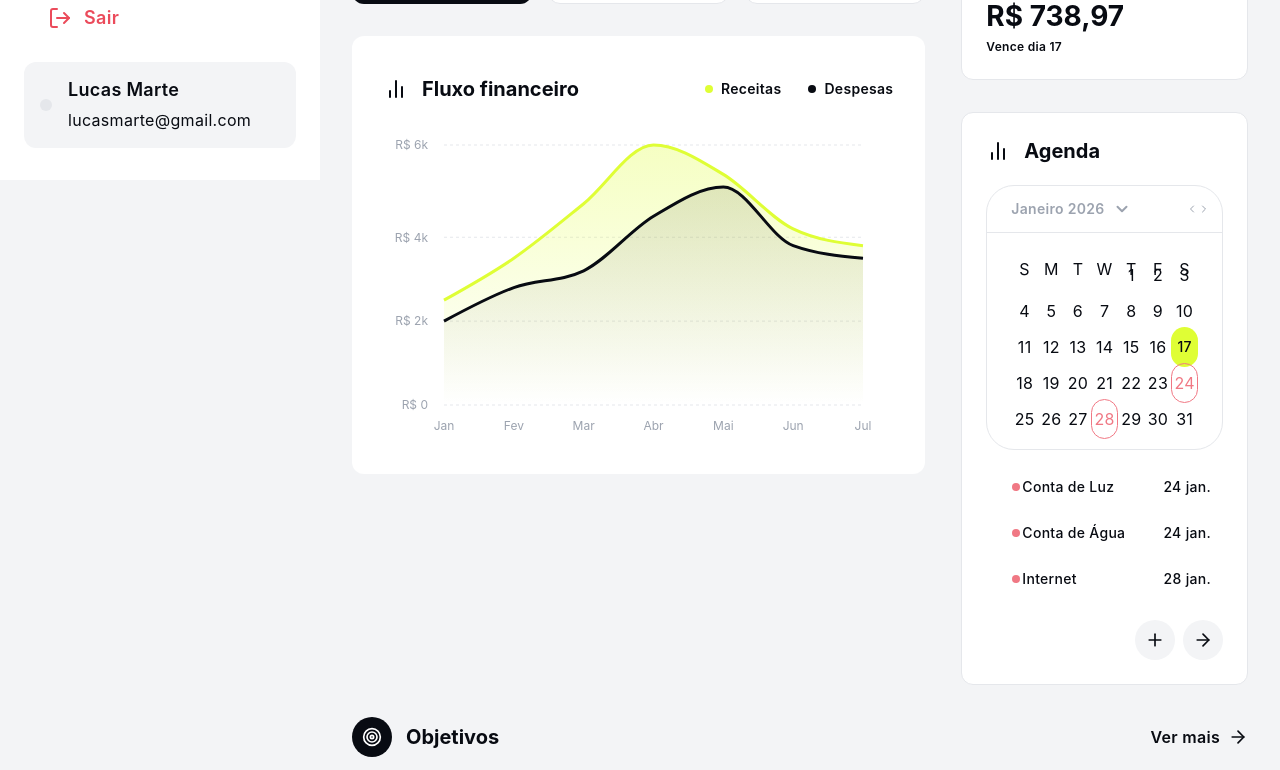
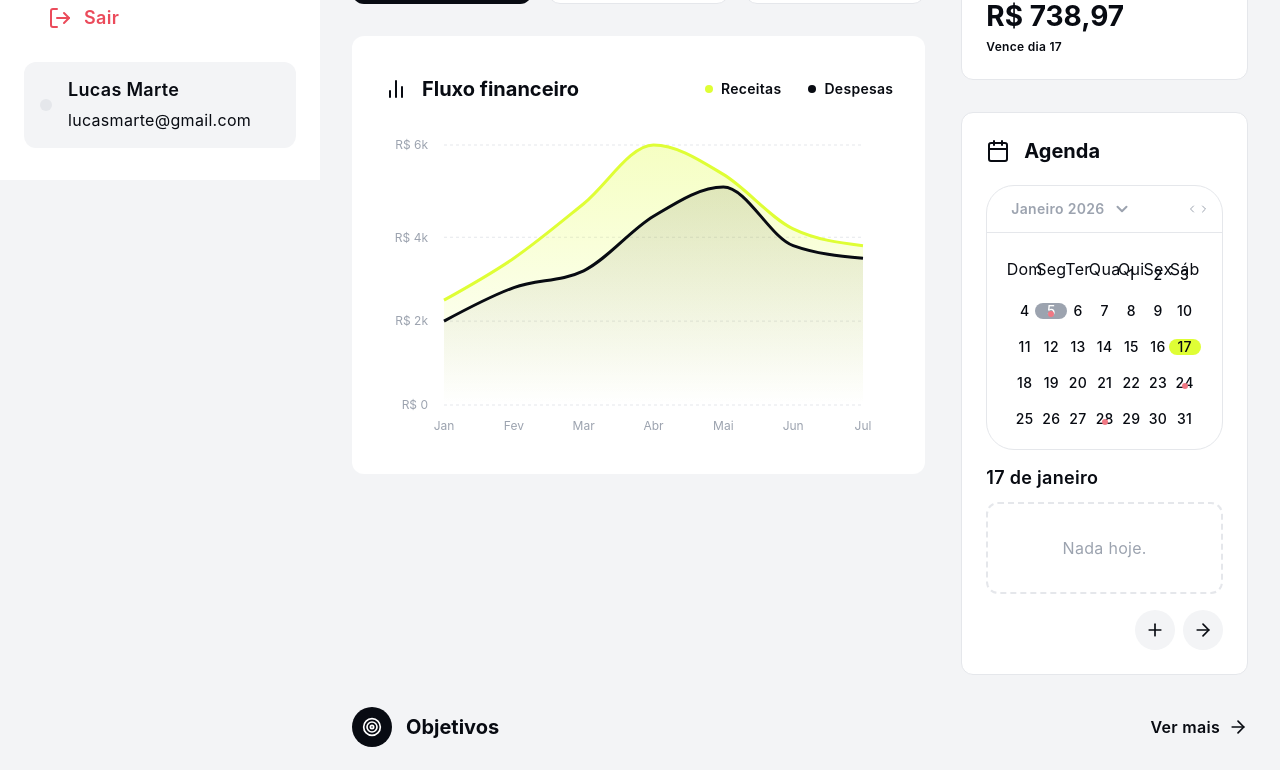
Before and after one commit to contatomarteacademy-design/projeto-teste-sequencia-prompts, a React (Vite) app: page / in a window 1280 px wide. Shown: the part 620-1390 px from the top of the page. Built offline with nearby package versions, Linux system fonts and the light colour scheme; grey boxes are pictures that could not be loaded.

Commit message:
feat: implementar calendário funcional com seleção de dia, lista de contas e marcação como pago

```diff
--- a/src/components/dashboard/AgendaWidget.tsx
+++ b/src/components/dashboard/AgendaWidget.tsx
@@ -1,12 +1,13 @@
 import { useState } from 'react';
-import { FiChevronLeft, FiChevronRight, FiBarChart2 } from 'react-icons/fi';
-import { FiPlus, FiArrowRight } from 'react-icons/fi';
+import { FiChevronLeft, FiChevronRight, FiCalendar } from 'react-icons/fi';
+import { FiPlus, FiArrowRight, FiCheck } from 'react-icons/fi';
 import { useFinance } from '../../contexts/FinanceContext';
+import { Bill } from '../../types';
 
 export default function AgendaWidget() {
-  const { calendarEvents } = useFinance();
-  const events = calendarEvents;
+  const { bills, updateBill } = useFinance();
   const [currentDate, setCurrentDate] = useState(new Date(2026, 0, 1)); // Janeiro 2026
+  const [selectedDay, setSelectedDay] = useState<number | null>(17); // Dia 17 como padrão (hoje)
 
   const monthNames = [
     'Janeiro',
@@ -23,7 +24,7 @@ export default function AgendaWidget() {
     'Dezembro',
   ];
 
-  const weekDays = ['S', 'M', 'T', 'W', 'T', 'F', 'S'];
+  const weekDays = ['Dom', 'Seg', 'Ter', 'Qua', 'Qui', 'Sex', 'Sáb'];
 
   const year = currentDate.getFullYear();
   const month = currentDate.getMonth();
@@ -32,50 +33,85 @@ export default function AgendaWidget() {
   const firstDayOfMonth = new Date(year, month, 1);
   const lastDayOfMonth = new Date(year, month + 1, 0);
   const daysInMonth = lastDayOfMonth.getDate();
-  const startingDayOfWeek = firstDayOfMonth.getDay();
+  const startingDayOfWeek = firstDayOfMonth.getDay(); // 0 = Domingo
 
   // Navegação entre meses
   const goToPreviousMonth = () => {
     setCurrentDate(new Date(year, month - 1, 1));
+    setSelectedDay(null); // Limpar seleção ao mudar de mês
   };
 
   const goToNextMonth = () => {
     setCurrentDate(new Date(year, month + 1, 1));
+    setSelectedDay(null); // Limpar seleção ao mudar de mês
   };
 
-  // Verificar se uma data tem evento
-  const getEventsForDate = (day: number) => {
-    return events.filter((event) => {
-      const eventDate = new Date(event.date);
+  // Verificar se uma data tem contas pendentes
+  const hasPendingBills = (day: number): boolean => {
+    const dayDate = new Date(year, month, day);
+    return bills.some(
+      (bill) =>
+        bill.status === 'pending' &&
+        bill.dueDate.getDate() === dayDate.getDate() &&
+        bill.dueDate.getMonth() === dayDate.getMonth() &&
+        bill.dueDate.getFullYear() === dayDate.getFullYear()
+    );
+  };
+
+  // Verificar se é hoje (17 de janeiro de 2026 para o mock)
+  const isToday = (day: number): boolean => {
+    const today = new Date();
+    return (
+      day === today.getDate() &&
+      month === today.getMonth() &&
+      year === today.getFullYear()
+    );
+  };
+
+  // Obter contas do dia selecionado
+  const getBillsForDay = (day: number | null): Bill[] => {
+    if (day === null) return [];
+
+    const dayDate = new Date(year, month, day);
+    return bills.filter((bill) => {
+      const billDate = new Date(bill.dueDate);
       return (
-        eventDate.getDate() === day &&
-        eventDate.getMonth() === month &&
-        eventDate.getFullYear() === year
+        billDate.getDate() === dayDate.getDate() &&
+        billDate.getMonth() === dayDate.getMonth() &&
+        billDate.getFullYear() === dayDate.getFullYear()
       );
     });
   };
 
-  // Verificar se é hoje (17 de janeiro de 2026 para o mock)
-  const isToday = (day: number) => {
-    return day === 17 && month === 0 && year === 2026;
+  const selectedDayBills = getBillsForDay(selectedDay);
+
+  // Marcar conta como paga
+  const markBillAsPaid = (billId: string) => {
+    updateBill(billId, { status: 'paid' });
   };
 
-  // Eventos do mês atual ordenados por data
-  const currentMonthEvents = events
-    .filter((event) => {
-      const eventDate = new Date(event.date);
-      return (
-        eventDate.getMonth() === month && eventDate.getFullYear() === year
-      );
-    })
-    .sort((a, b) => new Date(a.date).getTime() - new Date(b.date).getTime())
-    .slice(0, 3); // Apenas os 3 primeiros
+  // Formatar data em português
+  const formatDate = (day: number): string => {
+    const date = new Date(year, month, day);
+    return date.toLocaleDateString('pt-BR', {
+      day: 'numeric',
+      month: 'long',
+    });
+  };
+
+  // Formatar valor monetário
+  const formatCurrency = (value: number): string => {
+    return new Intl.NumberFormat('pt-BR', {
+      style: 'currency',
+      currency: 'BRL',
+    }).format(value);
+  };
 
   return (
     <div className="bg-neutral-0 border border-neutral-300 rounded-xl p-6 w-full min-w-0">
       {/* Header */}
       <div className="flex items-center gap-[14px] mb-5">
-        <FiBarChart2 size={24} className="text-neutral-1100" />
+        <FiCalendar size={24} className="text-neutral-1100" />
         <h3 className="text-heading-xs text-neutral-1100 font-bold">Agenda</h3>
       </div>
 
@@ -150,33 +186,38 @@ export default function AgendaWidget() {
                       />
                     );
                   } else {
-                    const dayEvents = getEventsForDate(dayNumber);
-                    const hasEvent = dayEvents.length > 0;
                     const isCurrentDay = isToday(dayNumber);
+                    const isSelected = selectedDay === dayNumber;
+                    const hasPending = hasPendingBills(dayNumber);
 
                     weekDays.push(
                       <div
                         key={dayNumber}
-                        className="flex items-center justify-center h-12 relative"
+                        className="flex flex-col items-center justify-center h-12 relative"
                       >
-                        {isCurrentDay ? (
-                          <div className="w-10 h-10 bg-brand-500 rounded-full flex items-center justify-center">
-                            <span className="text-label-sm font-medium text-neutral-1100">
-                              {dayNumber}
-                            </span>
-                          </div>
-                        ) : hasEvent ? (
-                          <div className="w-10 h-10 border border-red-400 rounded-full flex items-center justify-center">
-                            <span className="text-paragraph-md text-red-400">
-                              {dayNumber}
-                            </span>
-                          </div>
-                        ) : (
-                          <div className="w-10 h-10 rounded-full flex items-center justify-center">
-                            <span className="text-paragraph-md text-neutral-1100">
-                              {dayNumber}
-                            </span>
-                          </div>
+                        <button
+                          onClick={() => setSelectedDay(dayNumber)}
+                          className={`
+                            flex items-center justify-center
+                            transition-all duration-200
+                            rounded-full
+                            w-8 h-8
+                            ${isSelected ? 'bg-brand-500' : isCurrentDay ? 'bg-neutral-500' : 'bg-transparent'}
+                            ${!isSelected && !isCurrentDay ? 'hover:bg-neutral-200' : ''}
+                          `}
+                        >
+                          <span
+                            className={`
+                              text-label-sm font-medium
+                              ${isSelected ? 'text-neutral-1100' : isCurrentDay ? 'text-neutral-0' : 'text-neutral-1100'}
+                            `}
+                          >
+                            {dayNumber}
+                          </span>
+                        </button>
+                        {/* Indicador de conta pendente - abaixo do círculo */}
+                        {hasPending && !isSelected && (
+                          <div className="absolute bottom-0 w-1.5 h-1.5 bg-red-400 rounded-full" />
                         )}
                       </div>
                     );
@@ -193,31 +234,70 @@ export default function AgendaWidget() {
         </div>
       </div>
 
-      {/* Lista de Eventos */}
-      {currentMonthEvents.length > 0 && (
-        <div className="space-y-0">
-          {currentMonthEvents.map((event) => {
-            const eventDate = new Date(event.date);
-            const day = eventDate.getDate();
-            const monthName = eventDate.toLocaleDateString('pt-BR', {
-              month: 'short',
-            });
+      {/* Lista de Contas do Dia Selecionado */}
+      {selectedDay !== null && (
+        <div className="mt-4">
+          {/* Header da seção */}
+          <div className="flex items-center justify-between mb-3">
+            <div className="flex items-center gap-2">
+              <span className="text-label-lg font-semibold text-neutral-1100">
+                {formatDate(selectedDay)}
+              </span>
+              {selectedDayBills.length > 0 && (
+                <span className="bg-neutral-200 text-neutral-1100 text-label-sm font-semibold px-2 py-1 rounded-full">
+                  {selectedDayBills.length}
+                </span>
+              )}
+            </div>
+          </div>
 
-            return (
-              <div
-                key={event.id}
-                className="flex items-center justify-between pb-2 pt-1 px-3 relative h-[46px]"
-              >
-                <div className="absolute left-[26px] top-[17px] w-2 h-2 bg-red-400 rounded-full" />
-                <span className="text-label-sm text-neutral-1100 font-medium pl-6">
-                  {event.title}
-                </span>
-                <span className="text-label-sm text-neutral-1100 font-medium">
-                  {day} {monthName}
-                </span>
-              </div>
-            );
-          })}
+          {/* Lista de contas ou mensagem vazia */}
+          {selectedDayBills.length > 0 ? (
+            <div className="space-y-2">
+              {selectedDayBills.map((bill) => (
+                <div
+                  key={bill.id}
+                  className="bg-neutral-200 border border-neutral-300 rounded-xl p-4 flex items-center gap-4"
+                >
+                  {/* Indicador de status */}
+                  <div
+                    className={`
+                      w-1.5 h-1.5 rounded-full flex-shrink-0
+                      ${bill.status === 'paid' ? 'bg-brand-500' : 'bg-red-400'}
+                    `}
+                  />
+
+                  {/* Descrição */}
+                  <div className="flex-1 min-w-0">
+                    <p className="text-label-sm font-semibold text-neutral-1100 truncate">
+                      {bill.description}
+                    </p>
+                    <p className="text-paragraph-sm text-neutral-500">
+                      {formatCurrency(bill.amount)}
+                    </p>
+                  </div>
+
+                  {/* Botão de check */}
+                  {bill.status === 'pending' && (
+                    <button
+                      onClick={() => markBillAsPaid(bill.id)}
+                      className="w-8 h-8 rounded-full border border-neutral-300 bg-transparent flex items-center justify-center hover:bg-brand-500 hover:border-brand-500 transition-colors flex-shrink-0 group"
+                      aria-label="Marcar como pago"
+                    >
+                      <FiCheck
+                        size={16}
+                        className="text-neutral-500 group-hover:text-neutral-0"
+                      />
+                    </button>
+                  )}
+                </div>
+              ))}
+            </div>
+          ) : (
+            <div className="border-2 border-dashed border-neutral-300 rounded-xl p-8 text-center">
+              <p className="text-paragraph-md text-neutral-500">Nada hoje.</p>
+            </div>
+          )}
         </div>
       )}
 
--- a/src/contexts/FinanceContext.tsx
+++ b/src/contexts/FinanceContext.tsx
@@ -6,6 +6,7 @@ import {
   BankAccount,
   FamilyMember,
   CalendarEvent,
+  Bill,
 } from '../types';
 import { generateMockData } from '../utils/mockData';
 
@@ -34,6 +35,7 @@ interface FinanceContextType {
   bankAccounts: BankAccount[];
   familyMembers: FamilyMember[];
   calendarEvents: CalendarEvent[];
+  bills: Bill[];
 
   // Filtros globais
   selectedMember: string | null;
@@ -65,6 +67,11 @@ interface FinanceContextType {
   addFamilyMember: (member: FamilyMember) => void;
   updateFamilyMember: (id: string, member: Partial<FamilyMember>) => void;
   deleteFamilyMember: (id: string) => void;
+
+  // Funções CRUD - Bills
+  addBill: (bill: Bill) => void;
+  updateBill: (id: string, bill: Partial<Bill>) => void;
+  deleteBill: (id: string) => void;
 
   // Funções de filtro
   setSelectedMember: (memberId: string | null) => void;
@@ -100,6 +107,7 @@ export function FinanceProvider({ children }: FinanceProviderProps) {
   const [bankAccounts, setBankAccounts] = useState<BankAccount[]>(mockData.bankAccounts);
   const [familyMembers, setFamilyMembers] = useState<FamilyMember[]>(mockData.familyMembers);
   const [calendarEvents] = useState<CalendarEvent[]>(mockData.calendarEvents || []);
+  const [bills, setBills] = useState<Bill[]>(mockData.bills || []);
 
   // Filtros globais
   const [selectedMember, setSelectedMember] = useState<string | null>(null);
@@ -183,6 +191,19 @@ export function FinanceProvider({ children }: FinanceProviderProps) {
 
   const deleteFamilyMember = (id: string) => {
     setFamilyMembers((prev) => prev.filter((m) => m.id !== id));
+  };
+
+  // Funções CRUD - Bills
+  const addBill = (bill: Bill) => {
+    setBills((prev) => [...prev, bill]);
+  };
+
+  const updateBill = (id: string, updates: Partial<Bill>) => {
+    setBills((prev) => prev.map((b) => (b.id === id ? { ...b, ...updates } : b)));
+  };
+
+  const deleteBill = (id: string) => {
+    setBills((prev) => prev.filter((b) => b.id !== id));
   };
 
   // Funções de cálculo derivadas
@@ -328,6 +349,7 @@ export function FinanceProvider({ children }: FinanceProviderProps) {
     bankAccounts,
     familyMembers,
     calendarEvents,
+    bills,
 
     // Filtros globais
     selectedMember,
@@ -351,6 +373,9 @@ export function FinanceProvider({ children }: FinanceProviderProps) {
     addFamilyMember,
     updateFamilyMember,
     deleteFamilyMember,
+    addBill,
+    updateBill,
+    deleteBill,
 
     // Funções de filtro
     setSelectedMember,
--- a/src/types/index.ts
+++ b/src/types/index.ts
@@ -98,3 +98,25 @@ export interface CalendarEvent {
   date: Date;
   type?: 'bill' | 'reminder' | 'goal'; // Tipo de evento (opcional)
 }
+
+/**
+ * Status de uma conta/bill
+ */
+export type BillStatus = 'pending' | 'paid';
+
+/**
+ * Tipo de conta/bill
+ */
+export type BillType = 'fixed' | 'card';
+
+/**
+ * Entidade Bill - Representa uma conta a pagar
+ */
+export interface Bill {
+  id: string;
+  dueDate: Date; // Data de vencimento
+  description: string; // Descrição da conta (ex: "Conta de Luz")
+  amount: number; // Valor da conta
+  status: BillStatus; // Status: pendente ou pago
+  type: BillType; // Tipo: fixa (recorrente) ou card (fatura de cartão)
+}
--- a/src/utils/mockData.ts
+++ b/src/utils/mockData.ts
@@ -6,6 +6,7 @@ import {
   BankAccount,
   FamilyMember,
   CalendarEvent,
+  Bill,
 } from '../types';
 
 // Gera uma data no mês atual (para garantir que apareçam no filtro padrão)
@@ -225,6 +226,42 @@ export const generateMockData = () => {
     },
   ];
 
+  // Contas/Bills (Janeiro 2026)
+  const bills: Bill[] = [
+    {
+      id: uuidv4(),
+      dueDate: new Date(2026, 0, 24), // 24 de janeiro
+      description: 'Conta de Luz',
+      amount: 150.00,
+      status: 'pending',
+      type: 'fixed',
+    },
+    {
+      id: uuidv4(),
+      dueDate: new Date(2026, 0, 24), // 24 de janeiro
+      description: 'Conta de Água',
+      amount: 85.50,
+      status: 'pending',
+      type: 'fixed',
+    },
+    {
+      id: uuidv4(),
+      dueDate: new Date(2026, 0, 28), // 28 de janeiro
+      description: 'Internet',
+      amount: 99.90,
+      status: 'pending',
+      type: 'fixed',
+    },
+    {
+      id: uuidv4(),
+      dueDate: new Date(2026, 0, 5), // 5 de janeiro
+      description: 'Fatura Nubank',
+      amount: 5245.00,
+      status: 'pending',
+      type: 'card',
+    },
+  ];
+
   return {
     transactions,
     goals,
@@ -232,5 +269,6 @@ export const generateMockData = () => {
     bankAccounts,
     familyMembers,
     calendarEvents,
+    bills,
   };
 };
```
